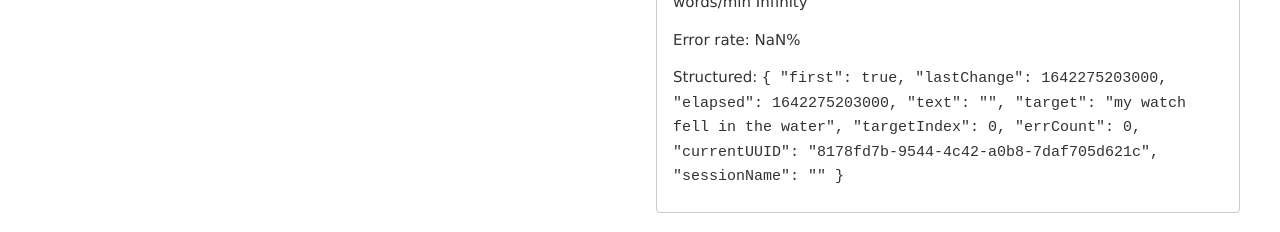
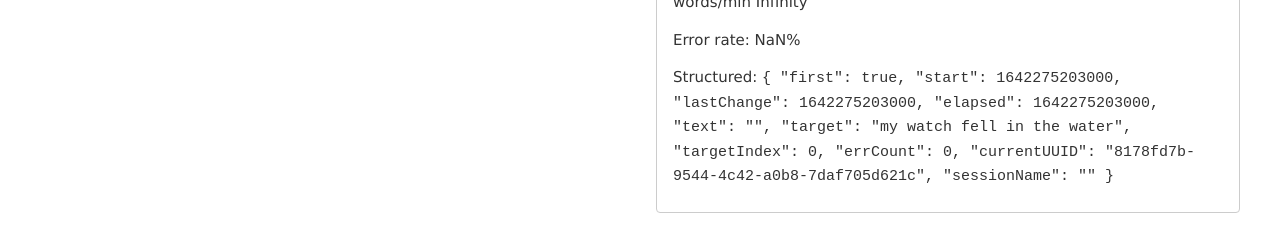
Before and after one commit to nyiyui/kyokukey, a Svelte app: page / in a window 1280 px wide. Shown: the part 883-1115 px from the top of the page. Built offline with nearby package versions, Linux system fonts and the light colour scheme.

Commit message:
add start

```diff
--- a/src/App.svelte
+++ b/src/App.svelte
@@ -13,6 +13,7 @@
   let errCount = 0;
   let currentUUID: string = uuidv4();
   let sessionName: string = "";
+  let start = Date.now();
 
   $: target = phrases[targetIndex].toLowerCase();
 
@@ -56,6 +57,7 @@
   function reset() {
     text = "";
     textarea.focus();
+    start = Date.now();
     lastChange = Date.now();
     elapsed = Date.now();
     first = true;
@@ -100,6 +102,7 @@
     <div class="w3-half">
       <Data
         bind:first
+        bind:start
         bind:lastChange
         bind:elapsed
         bind:text
--- a/src/Data.svelte
+++ b/src/Data.svelte
@@ -1,5 +1,6 @@
 <script lang="ts">
   export let first: boolean;
+  export let start: number;
   export let lastChange: number;
   export let elapsed: number;
   export let text: string;
@@ -10,6 +11,7 @@
   export let sessionName: string;
   let data = {
     first,
+    start,
     lastChange,
     elapsed,
     text,
```
